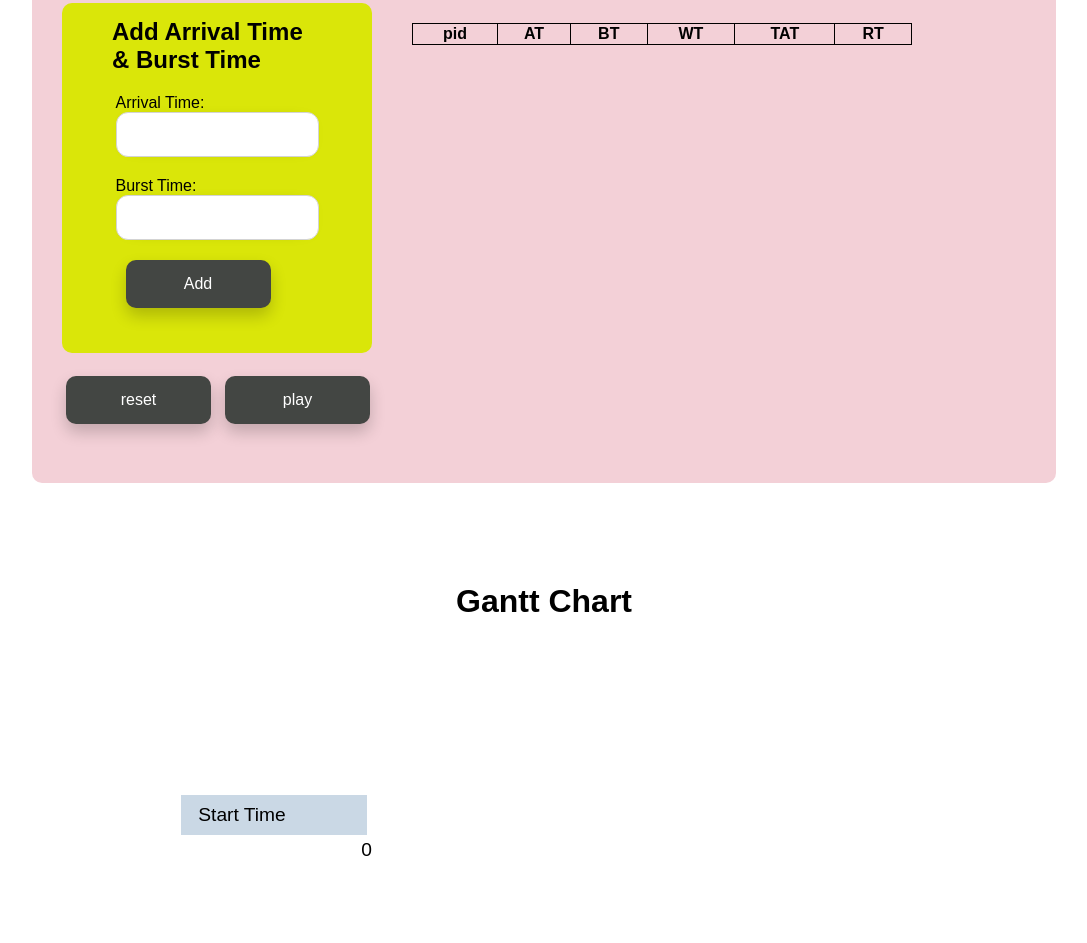
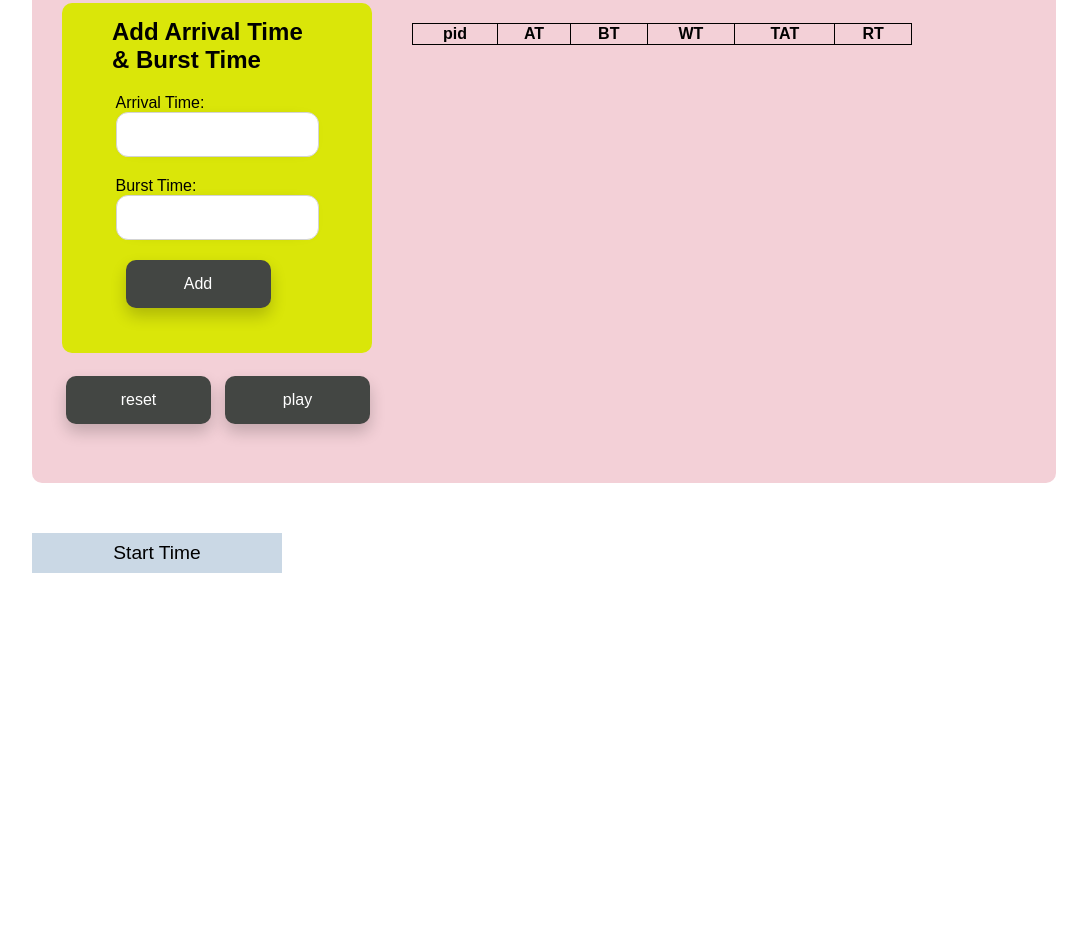
Before and after one commit to ahmniab/CPU-Scheduling, a plain HTML site: page index.html in a window 1280 px wide. Shown: the part 448-1391 px from the top of the page, without its empty margins (96-1183 px from the left). After the commit the page ends 1121 px from the top, so only its background shows below. Drawn offline with Linux system fonts and the light colour scheme.

Commit message:
gantt chart fixed

```diff
--- a/index.html
+++ b/index.html
@@ -87,7 +87,6 @@
         <button class="reset-button" onclick="reset()">reset</button>
         <button class="play-button" onclick="play()">play</button>
       </div>
-      <h1>Gantt Chart</h1>
       <div id="chart-div">
         <div id="main-div">
           <div class="start-time">
--- a/style.css
+++ b/style.css
@@ -28,7 +28,6 @@ body {
   /* background-color: #18191a; */
   /* color: #d3d2d0; */
   font-family: Arial, Helvetica, sans-serif;
-  overflow-x: hidden;
 }
 
 .container {
@@ -36,7 +35,6 @@ body {
   flex-direction: column;
   justify-content: center;
   align-items: center;
-  min-width: none;
 
 }
 
@@ -166,18 +164,18 @@ td {
 #chart-div {
   display: flex;
   justify-content: center;
-  align-items: center;
-  width: 70vw;
-  min-height: 300px;
-  margin-left: 170px;
+  min-width: 70vw;
+  min-height: 90px;
   overflow-y: hidden;
-  overflow-x: auto;
+  overflow-x: hidden;
   margin-bottom: 100px;
 }
 
 #main-div {
   display: flex;
-  width: 80vw;
+  margin: 0 10px;
+  min-width: 80vw;
+  max-width: 85vw;
   min-height: 40px;
   margin-top: 50px;
   flex-shrink: 0;/*
@@ -190,7 +188,7 @@ td {
 .start-time {
   position: relative;
   background-color: rgb(202,216,229);
-  width: 250px;
+  min-width: 250px;
   max-height: 40px;
   text-align: center;
   font-size: larger;
@@ -250,7 +248,6 @@ Form{
   padding: 50px;
   padding-top: 15px;
   gap: 20px;
-  overflow: hidden;
 }
 input[type='text']{
   height: 30px;
```
